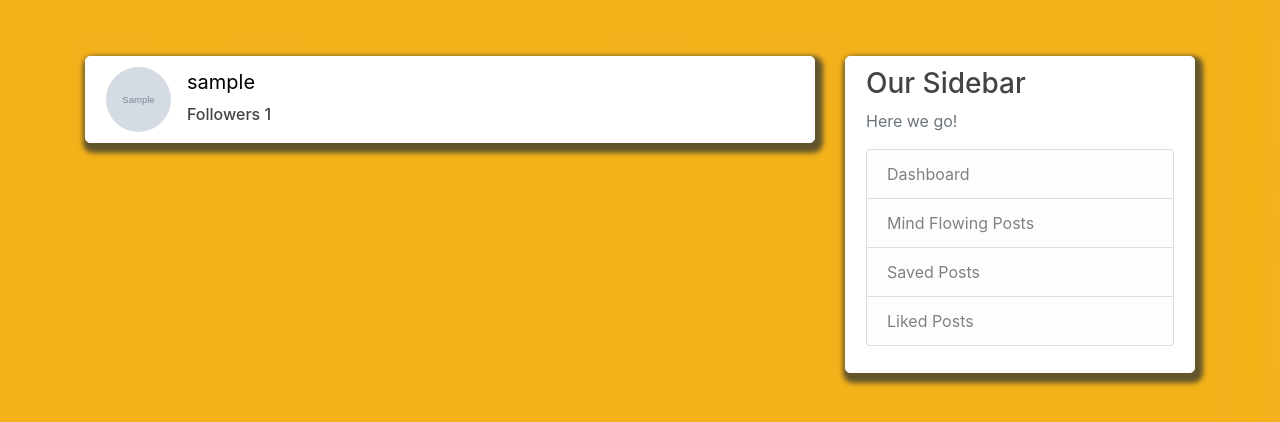
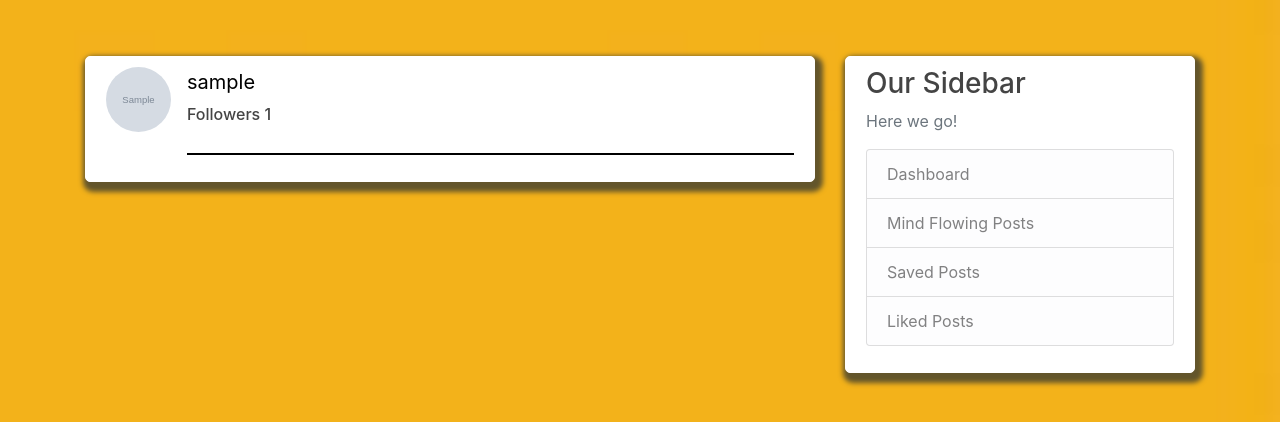
Before and after one commit to Twopersonwork/flaskbloging, a Flask app: a page that uses flaskblog/templates/user_follow.html in a window 1280 px wide. Shown: the part 64-486 px from the top of the page. Run offline with Flask 2, Linux system fonts and the light colour scheme; a user stored in the database is signed in; tables that the repository leaves empty hold one stand-in row (values such as "Sample post"); grey boxes marked "Sample" are stand-in pictures; some libraries are stand-ins or nearby versions.

Commit message:
fllow list

```diff
--- a/flaskblog/forms.py
+++ b/flaskblog/forms.py
@@ -90,4 +90,4 @@ class PostCommentForm(FlaskForm):
 
 
 class SearchForm(FlaskForm):
-    search = StringField('search', validators=[DataRequired()])
+    search = StringField('search')
--- a/flaskblog/routes.py
+++ b/flaskblog/routes.py
@@ -24,7 +24,7 @@ def home():
 
 
     page = request.args.get('page', 1, type=int)
-    posts = Post.query.order_by(Post.date_posted.desc()).paginate(page=page, per_page=5)
+    posts = Post.query.order_by(Post.date_posted.desc()).paginate(page=page, per_page=10)
     return render_template('home.html', posts=posts,form=form)
 
 @app.route("/",methods=['GET'])
--- a/flaskblog/templates/home.html
+++ b/flaskblog/templates/home.html
@@ -1,12 +1,13 @@
 {% extends "layout.html" %}
 {% block content %}
+
 
 <form style="display: inline;" action="{{ url_for('search') }}" method="post" name="search">
 <div class="input-group md-form form-sm form-2 pl-0">
 
 
   {{ form.hidden_tag() }}
-  <input class="form-control my-0 py-1 amber-border" type="text" placeholder="Search.." name="search">
+  <input class="form-control my-0 py-1 amber-border" type="text" placeholder="Search.." name="search" required>
 
     <button class="btn btn-info"  type="submit"><i class="fas fa-search text-grey"
       aria-hidden="true"></i></button>
--- a/flaskblog/templates/user_follow.html
+++ b/flaskblog/templates/user_follow.html
@@ -3,9 +3,10 @@
 
 
 {% if users %}
+<div class="content-section">
 {% for user in users %}
+<div class="media">
 
-<article class="media content-section">
     <img class="rounded-circle article-img" src="{{ url_for('static', filename='profile_pics/' + user.image_file) }}">
 
     <div class="media-body">
@@ -14,6 +15,7 @@
 
       <div class="pt-2">
         <h6 style="float:left;">Followers {{user.followers.count()}}</h6></div>
+        <hr class="allhr mt-5">
     </div>
     {% if user!=current_user %}
         {% if not current_user.is_following(user) %}
@@ -25,15 +27,16 @@
         {% endif %}
         {% endif %}
 
+</div>
 
-</article>
 
 
 {% endfor %}
+</div>
+
 {% else %}
 <h3 style="text-align: center;">Nothing to Show</h3>
 
 {% endif %}
 
-
 {% endblock content %}
```
Also changed, not shown: flaskblog/templates/search_results.html (+7 -0 lines), flaskblog/site.db, 11 other files.
